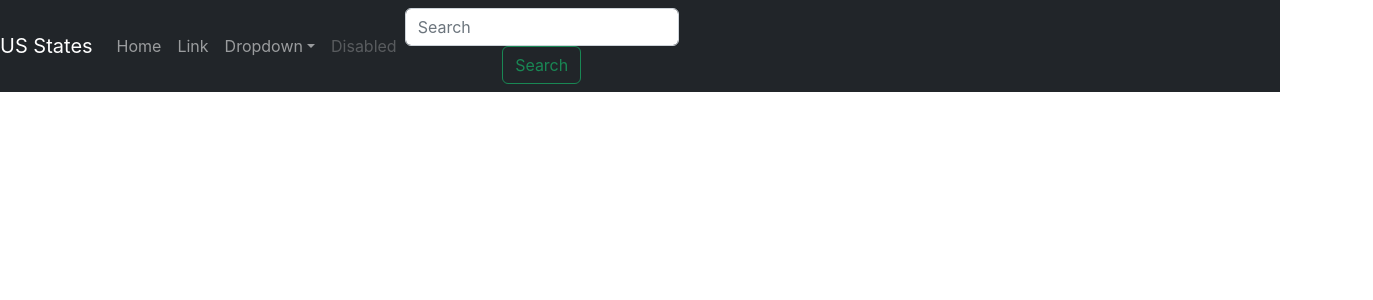
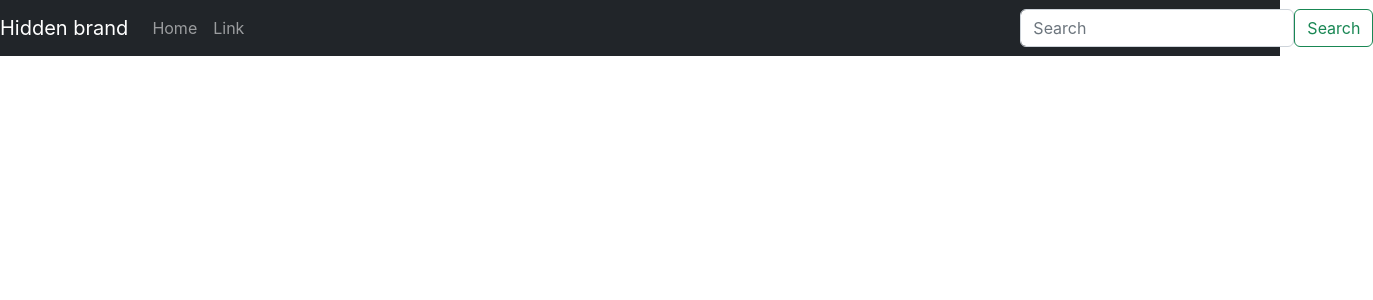
Before and after one commit to Tressymac/ADVANCED-WEB-SITE-DESIGN-FINAL-CLIENT, a React (Create React App) app: page / in a window 1280 px wide. Shown: the top 300 px of the page, 1373 px wide, since content can reach past the window. Built offline with nearby package versions, Linux system fonts and the light colour scheme.

Commit message:
fixed search

```diff
--- a/src/App.js
+++ b/src/App.js
@@ -4,7 +4,7 @@ import Header from './component/header/headers';
 
 function App() {
   return (
-    <div className="App">
+    <div className="mainContainer">
       <Header />
     </div>
   );
--- a/src/component/header/header.css
+++ b/src/component/header/header.css
@@ -0,0 +1,5 @@
+.form-inline {
+    display: flex;
+    position: relative;
+    left: 60%;
+}
--- a/src/component/header/headers.js
+++ b/src/component/header/headers.js
@@ -5,32 +5,17 @@ function Header( {logo} ){
     return(
         <header className='App-header'>
             <nav className="navbar navbar-expand-lg navbar-dark bg-dark">
-                <a className="navbar-brand" href="#">US States</a>
-                <button className="navbar-toggler" type="button" data-toggle="collapse" data-target="#navbarSupportedContent" aria-controls="navbarSupportedContent" aria-expanded="false" aria-label="Toggle navigation">
+                <button className="navbar-toggler" type="button" data-toggle="collapse" data-target="#navbarTogglerDemo01" aria-controls="navbarTogglerDemo01" aria-expanded="false" aria-label="Toggle navigation">
                     <span className="navbar-toggler-icon"></span>
                 </button>
-
-                <div className="collapse navbar-collapse" id="navbarSupportedContent">
-                    <ul className="navbar-nav mr-auto">
+                <div className="collapse navbar-collapse" id="navbarTogglerDemo01">
+                    <a className="navbar-brand" href="#">Hidden brand</a>
+                    <ul className="navbar-nav mr-auto mt-2 mt-lg-0">
                         <li className="nav-item active">
                             <a className="nav-link" href="#">Home</a>
                         </li>
                         <li className="nav-item">
                             <a className="nav-link" href="#">Link</a>
-                    </li>
-                    <li className="nav-item dropdown">
-                        <a className="nav-link dropdown-toggle" href="#" id="navbarDropdown" role="button" data-toggle="dropdown" aria-haspopup="true" aria-expanded="false">
-                        Dropdown
-                        </a>
-                        <div className="dropdown-menu" aria-labelledby="navbarDropdown">
-                        <a className="dropdown-item" href="#">Action</a>
-                        <a className="dropdown-item" href="#">Another action</a>
-                        <div className="dropdown-divider"></div>
-                        <a className="dropdown-item" href="#">Something else here</a>
-                        </div>
-                    </li>
-                    <li className="nav-item">
-                        <a className="nav-link disabled" href="#">Disabled</a>
                         </li>
                     </ul>
                     <form className="form-inline my-2 my-lg-0">
```
Lines whose indentation alone changed are shown as unchanged.
